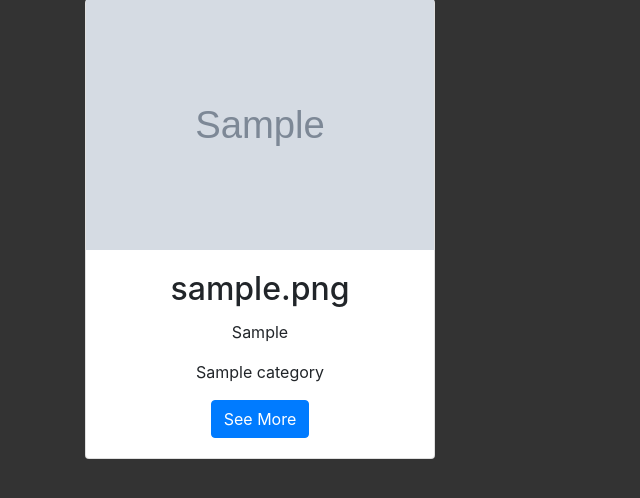
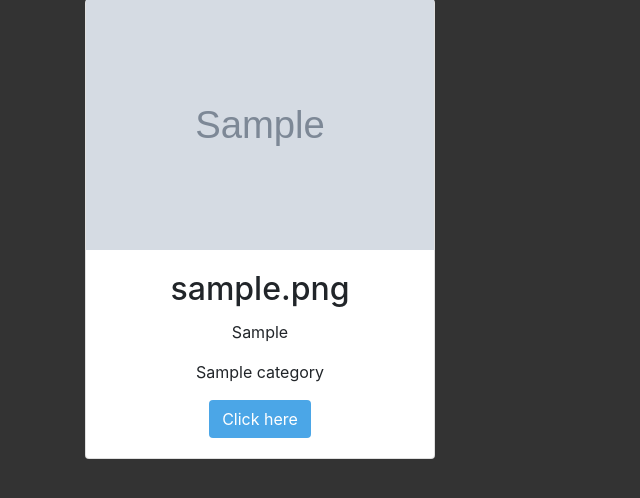
Before and after one commit to karushi/Personal-Gallery, a Django app: page / in a window 1280 px wide. Shown: the part 175-673 px from the top of the page, without its empty margins (0-640 px from the left). Run offline with Django 3.2, Linux system fonts and the light colour scheme; tables that the repository leaves empty hold one stand-in row (values such as "Sample post"); grey boxes marked "Sample" are stand-in pictures; some libraries are stand-ins or nearby versions.

Commit message:
add changes

```diff
--- a/gallery/photos/templates/welcome.html
+++ b/gallery/photos/templates/welcome.html
@@ -17,7 +17,7 @@
                                 <h4 class="card-title"><strong><h2>{{ photo.image_name }}</h2></strong></h4>
                                <p class="card-text" class="badge  badge-pill  badge-secondary"> {{photo.location}} </p>
                                 <p class="card-text"class="badge  badge-pill  badge-secondary"> {{photo.category}} </p>
-                                <a href="image/{{photo.id}}" class="btn btn-primary">See More</a>
+                                <a href="image/{{photo.id}}" class="btn" style="background-color: #4ba6e7;color:white;">Click here</a>
 
                             </div>
 
```
